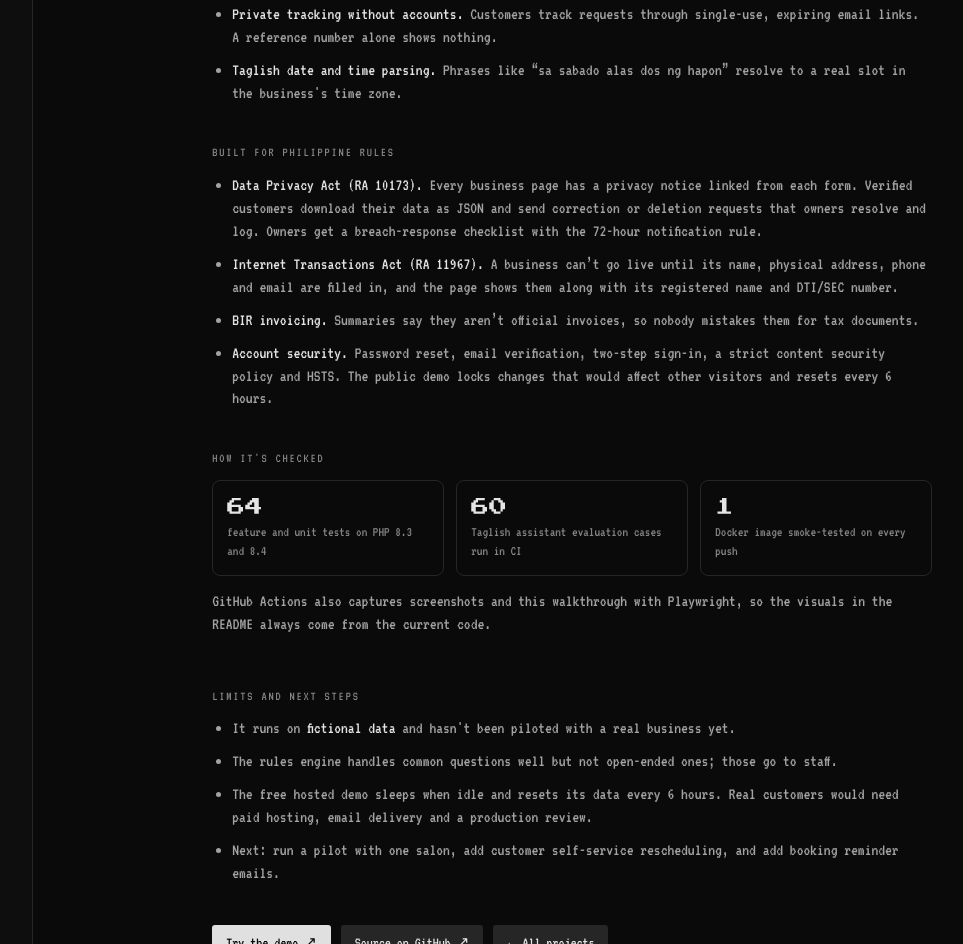
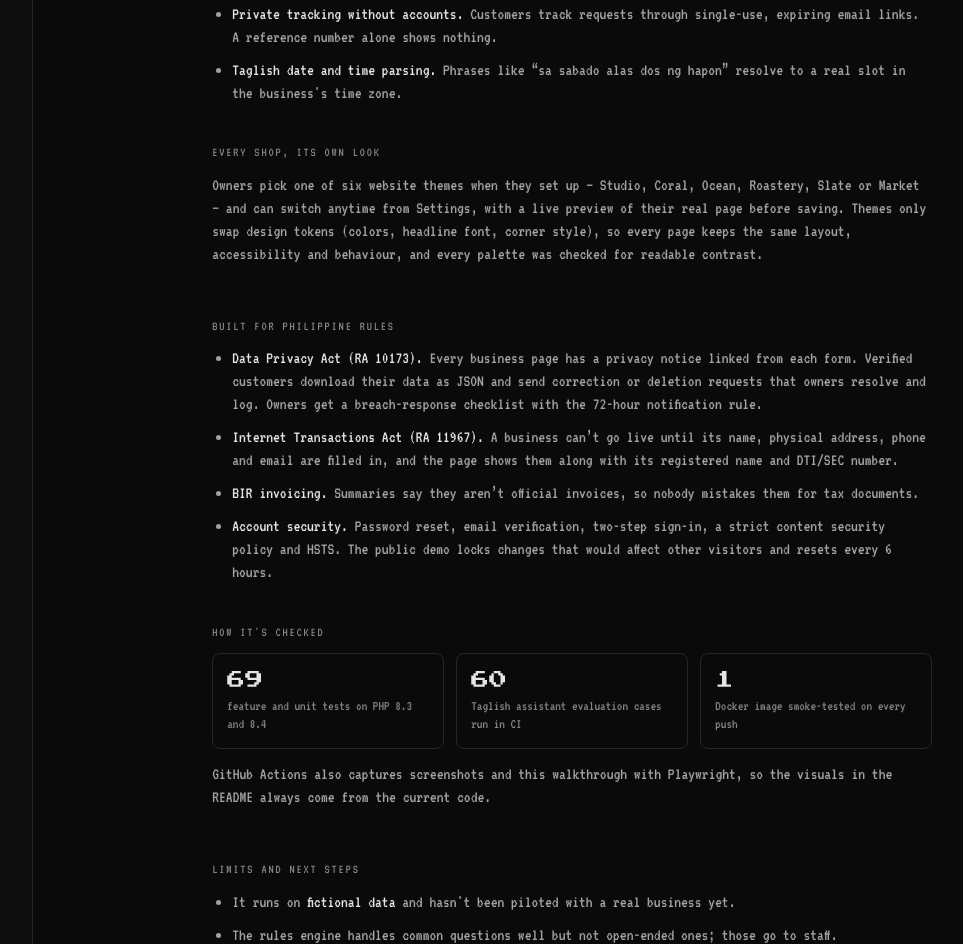
Before and after one commit to ashweak/ashweak.github.io, a plain HTML site: page vendra/case-study.html in a window 1280 px wide. Shown: the part 1812-2756 px from the top of the page, without its empty margins (168-1131 px from the left). Drawn offline with Linux system fonts and the light colour scheme.

Commit message:
Vendra: website themes
Co-Authored-By: Claude Opus 5.5 <noreply@anthropic.com>
Claude-Session: https://claude.ai/code/session_01Py1rjY5bqpvvzrjDEHGtmS

```diff
--- a/vendra/case-study.html
+++ b/vendra/case-study.html
@@ -193,6 +193,11 @@ main [style*="background: var(--c121212)"]:hover{border-color:var(--c3a3a3a)}
 </section>
 
 <section>
+<h2>Every shop, its own look</h2>
+<p>Owners pick one of six website themes when they set up — Studio, Coral, Ocean, Roastery, Slate or Market — and can switch anytime from Settings, with a live preview of their real page before saving. Themes only swap design tokens (colors, headline font, corner style), so every page keeps the same layout, accessibility and behaviour, and every palette was checked for readable contrast.</p>
+</section>
+
+<section>
 <h2>Built for Philippine rules</h2>
 <ul>
 <li><strong>Data Privacy Act (RA 10173).</strong> Every business page has a privacy notice linked from each form. Verified customers download their data as JSON and send correction or deletion requests that owners resolve and log. Owners get a breach-response checklist with the 72-hour notification rule.</li>
@@ -205,7 +210,7 @@ main [style*="background: var(--c121212)"]:hover{border-color:var(--c3a3a3a)}
 <section>
 <h2>How it's checked</h2>
 <div class="nums" style="margin-bottom: 14px">
-<div><b>64</b><span>feature and unit tests on PHP 8.3 and 8.4</span></div>
+<div><b>69</b><span>feature and unit tests on PHP 8.3 and 8.4</span></div>
 <div><b>60</b><span>Taglish assistant evaluation cases run in CI</span></div>
 <div><b>1</b><span>Docker image smoke-tested on every push</span></div>
 </div>
```
Also changed, not shown: projects.html (+1 -1 lines), vendra/index.html (+1 -1 lines).
